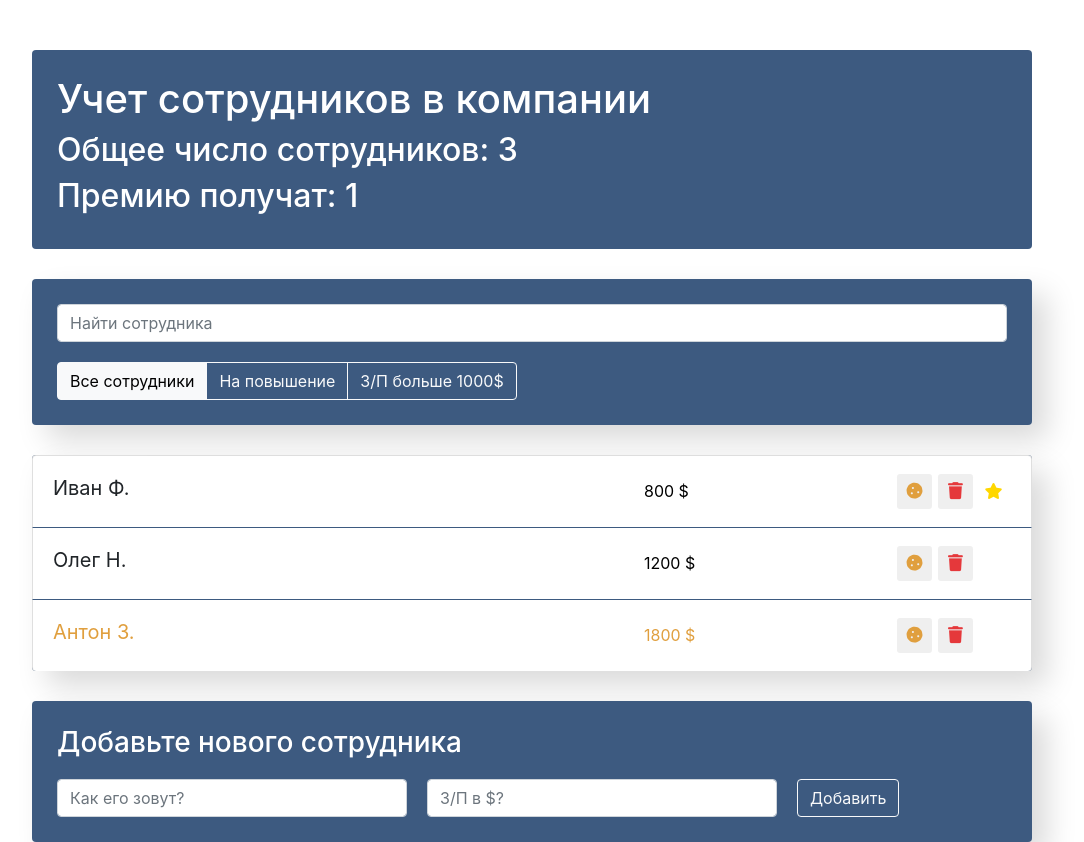
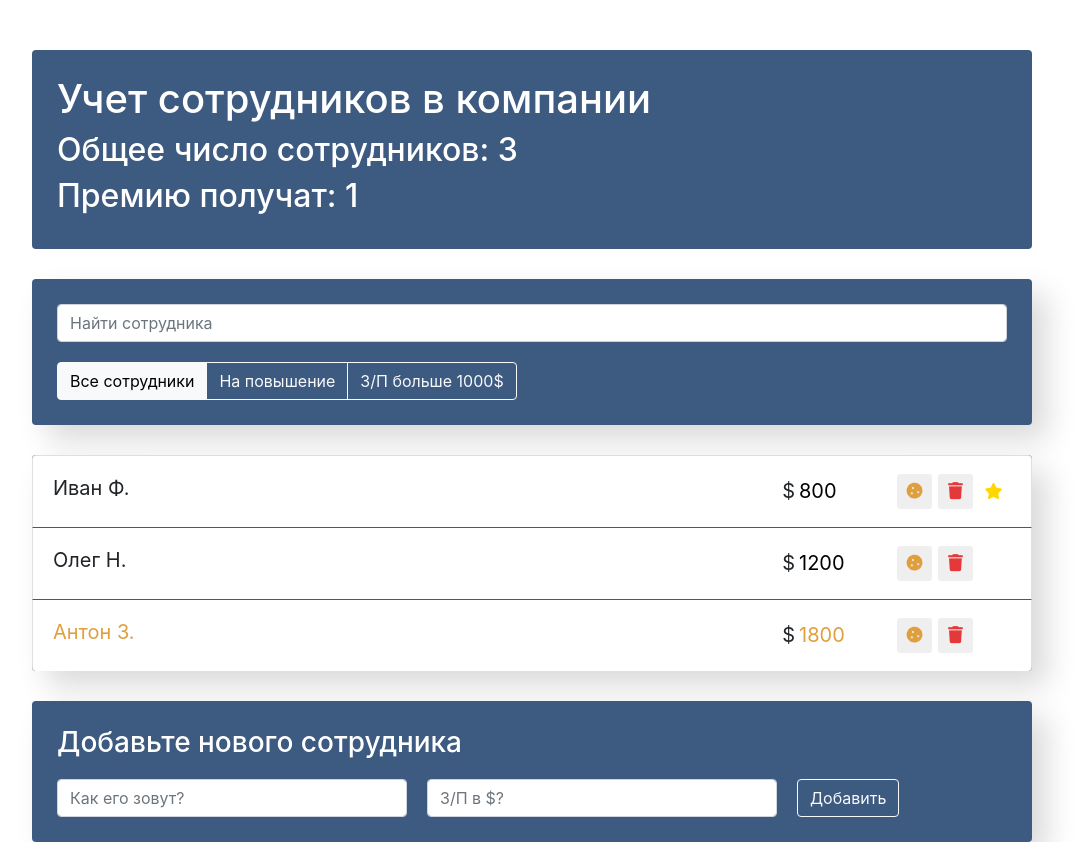
Before and after one commit to adropla/employers, a React (Create React App) app: page / in a window 1280 px wide. Shown: the whole page, without its empty margins (108-1192 px from the left). Built offline with nearby package versions, Linux system fonts and the light colour scheme.

Commit message:
inline change salary

```diff
--- a/src/components/app-filter/app-filter.js
+++ b/src/components/app-filter/app-filter.js
@@ -18,7 +18,7 @@ const AppFilter = (props) => {
             <button type="button"
                     className={`btn ${activeClass}`}
                     onClick={() => onFilter(name)}
-                    name={name}>
+                    key={name}>
                     {label}
             </button>
         )
--- a/src/components/app/app.js
+++ b/src/components/app/app.js
@@ -93,6 +93,17 @@ class App extends Component {
         this.setState({filter});
     }
 
+    onChangeSalary = (id, salary) => {
+        this.setState(({data}) => ({
+            data: data.map((item) => {
+                if (item.id === id) {
+                    return {...item, salary: salary}
+                }
+                return item;
+            })
+        }));
+    }
+
     render() {
         const {data, term, filter} = this.state;
         const empCount = this.state.data.length;
@@ -115,6 +126,7 @@ class App extends Component {
                 data={visibleData}
                 onDelete={this.deleteItem}
                 onToggleProp={this.onToggleProp}
+                onChangeSalary={this.onChangeSalary}
                 />
                 <EmployersAddForm
                 onAdd={this.addItem}/>
--- a/src/components/employers-list-item/employers-list-item.css
+++ b/src/components/employers-list-item/employers-list-item.css
@@ -66,4 +66,41 @@
 .list-group-item-input {
     margin-left: auto;
     border: none;
+    width: 110px;
 }
+
+.input-icon {
+
+    position: relative;
+    margin-left: auto;
+    margin-right: 10px;
+    display: flex;
+    justify-content: center;
+    align-items: center;
+    font-size: 20px;
+  }
+
+.input-icon > i {
+    position: absolute;
+    display: block;
+    left: 2%;
+    pointer-events: none;
+    width: 25px;
+    text-align: center;
+    font-style: normal;
+}
+
+.input-icon > input {
+    padding-left: 25px;
+    padding-right: 0;
+}
+
+.input-icon-right > i {
+    right: 0;
+}
+
+.input-icon-right > input {
+    padding-left: 0;
+    padding-right: 25px;
+    text-align: right;
+}
--- a/src/components/employers-list-item/employers-list-item.js
+++ b/src/components/employers-list-item/employers-list-item.js
@@ -2,7 +2,7 @@ import './employers-list-item.css'
 
 const EmployersListItem = (props) => {
 
-    const {name, salary, onDelete, onToggleProp, bonus, star} = props;
+    const {name, salary, onDelete, onToggleProp, onChangeSalary, bonus, star} = props;
     const bonusClass = bonus ? ' increase' : '';
     const starClass = star ? ' like' : '';
     const classNames = "list-group-item d-flex justify-content-between" + bonusClass + starClass;
@@ -10,7 +10,10 @@ const EmployersListItem = (props) => {
     return (
         <li className={classNames}>
             <span className="list-group-item-label" onClick={onToggleProp} data-toggle='star'>{name}</span>
-            <input type="text" className="list-group-item-input" defaultValue={salary + ' $'}/>
+            <div className="input-icon">
+                <input type="text" className="list-group-item-input" defaultValue={salary} onBlur={onChangeSalary}/>
+                <i>$</i>
+            </div>
             <div className="d-flex justify-content-center align-items-center">
                 <button
                 type="button"
--- a/src/components/employers-list/employers-list.js
+++ b/src/components/employers-list/employers-list.js
@@ -1,7 +1,7 @@
 import { EmployersListItem } from '../employers-list-item/employers-list-item'
 import './employers-list.css'
 
-const EmployersList = ({data, onDelete, onToggleProp}) => {
+const EmployersList = ({data, onDelete, onToggleProp, onChangeSalary}) => {
 
     const elements = data.map(item => {
         const {id, ...itemProps} = item;
@@ -10,6 +10,7 @@ const EmployersList = ({data, onDelete, onToggleProp}) => {
             key={id}
             {...itemProps}
             onDelete={() => onDelete(id)}
+            onChangeSalary={(e) => onChangeSalary(id, e.currentTarget.value)}
             onToggleProp={(e) => onToggleProp(id, e.currentTarget.getAttribute('data-toggle'))}/>
         )
     })
```
